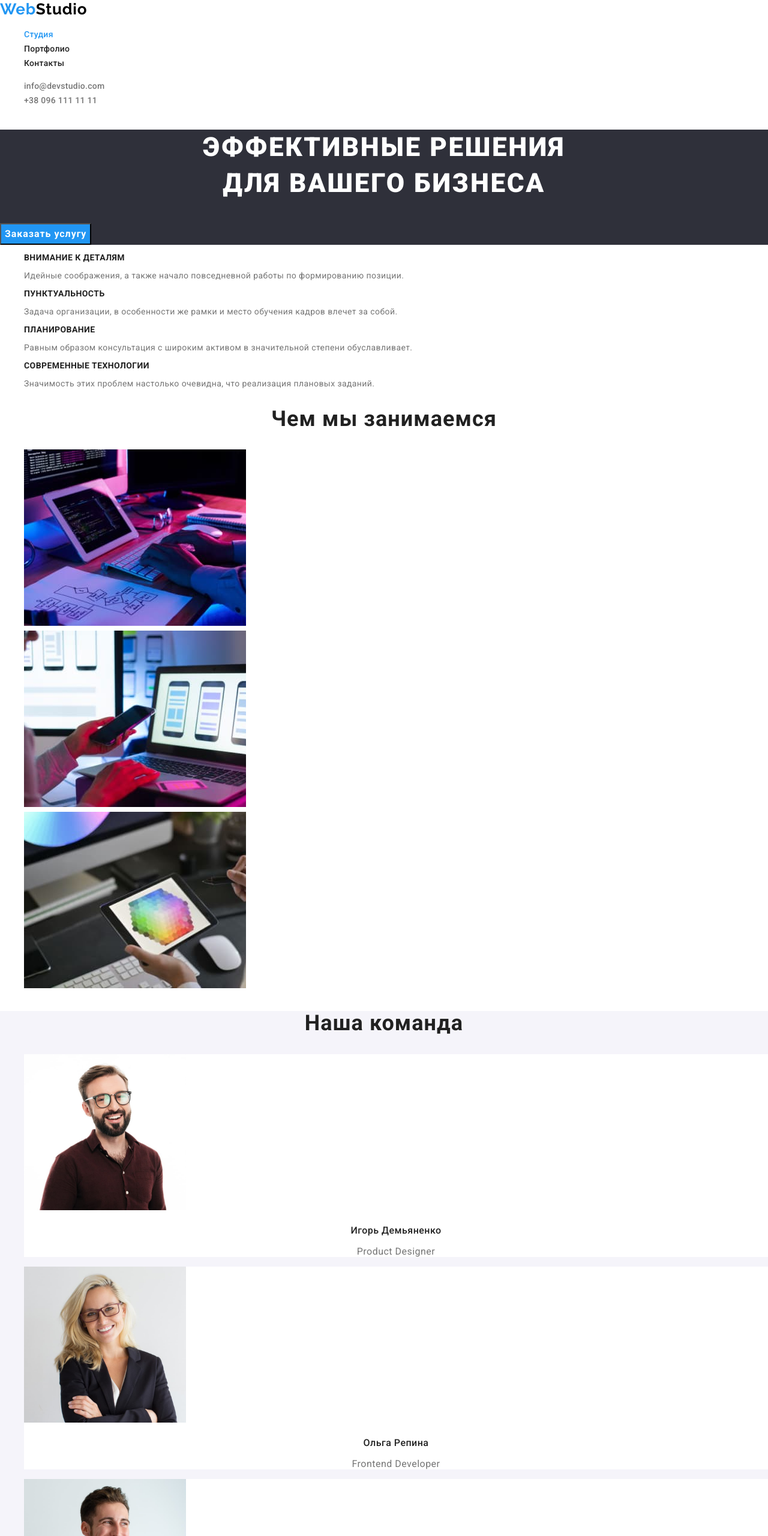
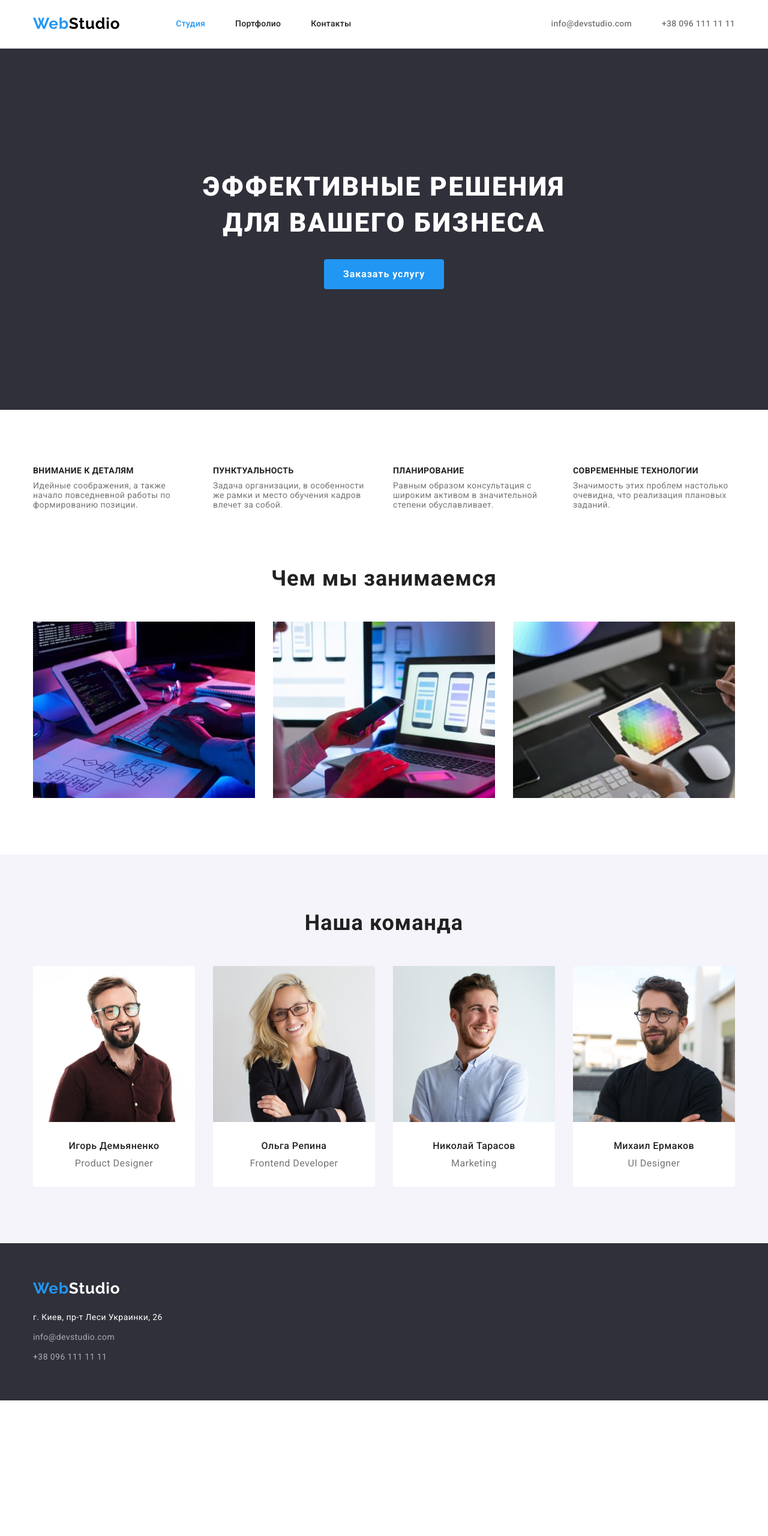
Before and after one commit to mrBidone/goit-markup-hw-03-old, a plain HTML site: page index.html in a window 1280 px wide. Shown: the top 2560 px of the page at 60% size. After the commit the page ends 2334 px from the top, so only its background shows below. Drawn offline with nearby package versions, Linux system fonts and the light colour scheme.

Commit message:
Готовое ДЗ№3

```diff
--- a/css/style.css
+++ b/css/style.css
@@ -1,3 +1,13 @@
+
+html {
+	box-sizing: border-box;
+}
+
+*,
+*::after,
+*::before {
+	box-sizing: inherit;
+}
 
 :root {
 	--main-bg-color: #ffffff;
@@ -7,6 +17,7 @@
 	--main-text-color: #757575;
 	--secondary-text-color: #212121;
 	--dark-bg-text-color: #ffffff;
+	--grid-item: 1;
 }
 
 body {
@@ -17,12 +28,59 @@ body {
 	background-color: var(--main-bg-color);
 	color: var(--main-text-color);
 }
+img {
+	display: block;
+	max-width: 100%;
+	height: auto;
+}
+h1,h2,h3,h4,h5,h6,p {
+	margin-top:0;
+}
+
 .link {
 	text-decoration: none;
 }
 
 .list {
 	list-style: none;
+	margin: 0px;
+	padding: 0px;
+}
+
+.container {
+	width:1200px;
+	padding-right:15px;
+	padding-left:15px;
+	margin-right: auto;
+	margin-left: auto;
+}
+
+.section {
+	padding-top: 94px;
+	padding-bottom: 94px;
+}
+
+.grid {
+	display: flex;
+	flex-wrap: wrap;
+	margin-left: -30px;
+	margin-top: -30px;
+
+}
+.grid-item {
+	flex-basis: calc((100% - 30px * var(--grid-item))/var(--grid-item));
+	margin-left: 30px;
+	margin-top: 30px;
+}
+/* Header */
+.header{
+	border-bottom:1px solid #ECECEC;
+}
+
+.header .container {
+	display: flex;
+	align-items: center;
+
 }
 
 .logo.link {
@@ -39,12 +97,38 @@ body {
  	color: #000000;
 }
 
+.header .logo {
+	display:block;
+	margin-right:93px;
+	padding-top: 24px;
+	padding-bottom: 25px;
+}
+
+
 /* Site nav */
+.main-nav{
+	display:flex;
+	align-items: center;
+
+}
+.site-nav {
+	display: flex;
+}
+
+.site-nav .item:not(:last-child){
+	margin-right: 50px;
+}
+
+
 .site-nav .link {
+	display: block;
+	padding-top: 32px;
+	padding-bottom:32px;
+
+	color: var(--secondary-text-color);
 	font-weight: 500;
 	line-height: 1.14;
 	letter-spacing: 0.02em;
-	color: var(--secondary-text-color);
 
 }
 .site-nav .link:focus,
@@ -55,8 +139,18 @@ body {
 .site-nav .link.current {
 	color: var(--accent-color);
 }
+/* Contact-nav */
 
+.contact-nav {
+	display: flex;
+	margin-left: auto;
+}
+.contact-nav .item:not(:last-child){
+	margin-right:50px;
+}
 .contact-nav .link {
+	padding-top: 32px;
+	padding-bottom:32px;
 	font-weight: 500;
 	font-size: 14px;
 	line-height: 1.14;
@@ -71,22 +165,32 @@ body {
 
 /* Hero */
 .hero {
+	border:1px solid transparent;
 	background-color: var(--dark-bg-color);
 }
 
 .hero-title {
+	display: block;
+	max-width: 696px;
+	padding-top: 200px;
+	margin-left: auto;
+	margin-right: auto;
+	margin-bottom:30px;
+
+	color: var(--dark-bg-text-color);
 	font-weight: 900;
 	font-size: 44px;
 	line-height: 1.36;
 	letter-spacing: 0.06em;
 	text-align: center;
 	text-transform: uppercase;
-	color: var(--dark-bg-text-color);
+
 }
 
 /* Sections */
 
 .section-title {
+	margin-bottom: 50px;
 	font-weight: 700;
 	font-size: 36px;
 	line-height: 1.16;
@@ -96,6 +200,7 @@ body {
 }
 
 .list-title {
+	margin-bottom: 10px;
 	font-size: 14px;
 	font-weight: 700;
 	line-height: 1,14;
@@ -104,6 +209,10 @@ body {
 }
 
 /* Our features section */
+.our-features .grid-item{
+	display: block;
+
+}
 .our-features .list-title {
 	font-weight: 700;
 	line-height: 1.14;
@@ -113,8 +222,19 @@ body {
 .our-features .features-item {
 	line-height: 1.14;
 	letter-spacing: 0.03em;
+	margin-bottom: 0px;
+}
+.features-grid {
+	--grid-item:4;
+}
+/*Example work*/
+.example-work {
+	padding-top: 0px;
 }
 
+.example-item {
+	--grid-item: 3;
+}
 /* Our team section */
 .our-team {
 	background-color: var(--grey-bg-color);
@@ -122,6 +242,7 @@ body {
 
 .our-team .list-item {
 	background-color: var(--main-bg-color);
+	border-radius: 0px 0px 4px 4px;
 }
 
 .our-team .list-title {
@@ -132,27 +253,62 @@ body {
 	text-align: center;
 	text-transform: none;
 }
-.our-team .team-item {
+.our-team .team-member {
+	margin-bottom:0px;
 	font-size: 16px;
 	line-height: 1.19;
 	letter-spacing: 0.03em;
 	text-align: center;
+
+}
+
+.team-item {
+	--grid-item: 4;
+}
+
+.team-card {
+	display: block;
+	padding-top: 30px;
+	padding-bottom: 30px;
+
+
+
 }
 
 /* Portfolio page */
+.filter .filter-flexbox{
+	display:flex;
+	justify-content: center;
+	margin-bottom: 50px;
+}
 
+.filter-flexbox .filter-item:not(:last-child){
+	margin-right: 8px;
+}
 
 .our-work .list-title  {
+	margin-bottom: 4px;
 	font-weight: 700;
 	font-size: 18px;
 	line-height: 2.0;
 	letter-spacing: 0.06em;
+	text-transform: none;
+}
+
+.work-card {
+	padding: 20px 24px;
+	border: 1px solid #EEEEEE;
 }
 
 .our-work .work-item {
+	margin-bottom: 0px;
 	font-size: 16px;
 	line-height: 1.87;
 	letter-spacing: 0.03em;
+}
+
+.work-list {
+	--grid-item: 3;
 }
 
 /* Footer */
@@ -163,12 +319,29 @@ body {
 .logo-studio-light {
 	color: var(--dark-bg-text-color);
 }
+
+.logo-footer {
+	padding-top: 60px;
+	margin-bottom: 20px;
+}
 .footer .address-item {
 	font-style: normal;
 	font-size: 14px;
 	line-height: 1.71;
 	letter-spacing: 0.03em;
+	margin-bottom: 0px;
 }
+
+.contacts-block {
+	display: flex;
+	flex-direction: column;
+	padding-bottom: 60px;
+}
+.contact-item{
+	margin-bottom: 9px;
+}
+
+
 .footer .address {
 	color: var(--dark-bg-text-color);
 }
@@ -185,18 +358,30 @@ body {
 
 .button {
 	cursor: pointer;
+	border: none;
 }
+.hero-button {
+	padding-bottom: 200px;
+}
+.hero .button {
+	display: block;
+	min-width: 200px;
+	padding: 10px 32px;
+	margin-left: auto;
+	margin-right: auto;
 
-.hero .button {
+	background-color: var(--accent-color);
+	color: var(--dark-bg-text-color);
 	font-weight: 700;
 	font-size: 16px;
 	line-height: 1.87;
 	align-items: center;
 	text-align: center;
 	letter-spacing: 0.06em;
-	background-color: var(--accent-color);
-	color: var(--dark-bg-text-color);
+	border-radius: 4px;
+
 }
+
 
 .hero .button:hover,
 .hero .button:focus {
@@ -204,18 +389,22 @@ body {
 }
 
 .filter-button .button {
+	display: block;
+	padding: 6px 22px;
 	font-weight: 500;
 	font-size: 16px;
 	line-height: 1.62;
 	text-align: center;
 	letter-spacing: 0.03em;
 	background-color: var(--grey-bg-color);
+	border-radius: 4px;
 }
 
 .filter-button .button:hover,
 .filter-button .button:focus {
 	background-color: var(--accent-color);
 	color: var(--dark-bg-text-color);
+	box-shadow: 0px 3px 1px rgba(0, 0, 0, 0.1), 0px 1px 2px rgba(0, 0, 0, 0.08), 0px 2px 2px rgba(0, 0, 0, 0.12);
 }
 
 /*Hidden titles*/
--- a/index.html
+++ b/index.html
@@ -11,95 +11,119 @@
 </head>
 <body>
 <!-- Header -->
-	<header>
-		<nav class="nav">
+	<header class="header">
+		<div class="container">
+			<nav class="main-nav">
 				<a class="logo link" href="./index.html"><span class="logo-web">Web</span><span class="logo-studio">Studio</span></a>
 				<ul class="site-nav list">
-				<li><a class="link current" href="./index.html">Студия</a></li>
-				<li><a class="link" href="./portfolio.html">Портфолио</a></li>
-				<li><a class="link" href="">Контакты</a></li>
+					<li class="item"><a class="link current" href="./index.html">Студия</a></li>
+					<li class="item"><a class="link" href="./portfolio.html">Портфолио</a></li>
+					<li class="item"><a class="link" href="">Контакты</a></li>
 				</ul>
 			</nav>
 				<ul class="contact-nav list">
-				<li><a class="link" href="mailto:info@devstudio.com">info@devstudio.com</a></li>
-				<li><a class="link" href="tel:+380961111111">+38 096 111 11 11</a></li>
+					<li class="item"><a class="link" href="mailto:info@devstudio.com">info@devstudio.com</a></li>
+					<li class="item"><a class="link" href="tel:+380961111111">+38 096 111 11 11</a></li>
 				</ul>
+		</div>
 	</header>
 <!-- Main -->
 	<main>
 <!-- Герой -->
 		<section class="hero">
-			<h1 class="hero-title">Эффективные решения<br> для вашего бизнеса</h1>
+			<h1 class="hero-title">Эффективные решения для вашего бизнеса</h1>
+			<div class="hero-button">
 			<button class="button" type="button">Заказать услугу</button>
+			</div>
 		</section>
 <!-- Наши преимущества -->
 		<section class="section our-features">
+			<div class="container">
 				<h2 class="section-title visually-hidden">Наши преимущества</h2>
-			<ul class="list">
-				<li>
+				<ul class="list grid features-grid">
+					<li class="grid-item">
 						<h3 class="list-title">Внимание к деталям</h3>
 						<p class="features-item">Идейные соображения, а также начало повседневной работы по формированию позиции.</p>
 					</li>
-				<li>
+					<li class="grid-item">
 						<h3 class="list-title">Пунктуальность</h3>
 						<p class="features-item">Задача организации, в особенности же рамки и место обучения кадров влечет за собой.</p>
 					</li>
-				<li>
+					<li class="grid-item">
 						<h3 class="list-title">Планирование</h3>
 						<p class="features-item">Равным образом консультация с широким активом в значительной степени обуславливает.</p>
 					</li>
-				<li>
+					<li class="grid-item">
 						<h3 class="list-title">Современные технологии</h3>
 						<p class="features-item">Значимость этих проблем настолько очевидна, что реализация плановых заданий.</p>
 					</li>
 				</ul>
+			</div>
 		</section>
 <!-- Чем мы занимаемся -->
-		<section class="section">
+		<section class="section example-work">
+			<div class="container">
 				<h2 class="section-title">Чем мы занимаемся</h2>
-			<ul class="list">
-				<li><img src="images/box-1.jpg" width="370" alt="Процесс верстки веб-страницы"></li>
-				<li><img src="images/img.jpg" width="370" alt="Процесс оформления стилей для веб-страницы"></li>
-				<li><img src="images/img-2.jpg" width="370" alt="Процесс создания дизайна веб-страницы"></li>
+				<ul class="list grid example-item">
+					<li class="grid-item"><img src="images/box-1.jpg" width="370" alt="Процесс верстки веб-страницы"></li>
+					<li class="grid-item"><img src="images/img.jpg" width="370" alt="Процесс оформления стилей для веб-страницы"></li>
+					<li class="grid-item"><img src="images/img-2.jpg" width="370" alt="Процесс создания дизайна веб-страницы"></li>
 				</ul>
+			</div>
 		</section>
 <!-- Наша команда -->
 		<section class="section our-team">
+			<div class="container">
 				<h2 class="section-title">Наша команда</h2>
-			<ul class="list">
-				<li class="list-item">
+				<ul class="list grid team-item">
+					<li class="grid-item  list-item">
 						<img src="images/img-3.jpg" alt="Фото Игоря Демьяненко" width="270">
+						<div class="team-card">
 							<h3 class="list-title">Игорь Демьяненко</h3>
-					<p class="team-item" lang="en">Product Designer</p>
+							<p class="team-member" lang="en">Product Designer</p>
+						</div>
 					</li>
-				<li class="list-item">
+					<li class="grid-item list-item">
 							<img src="images/img-4.jpg" alt="Фото Ольги Репиной" width="270">
+						<div class="team-card">
 							<h3 class="list-title">Ольга Репина</h3>
-					<p class="team-item" lang="en">Frontend Developer</p>
+							<p class="team-member" lang="en">Frontend Developer</p>
+						</div>
 					</li>
-				<li class="list-item">
+					<li class="grid-item list-item">
 							<img src="images/img-5.jpg" alt="Фото Николая Тарасова" width="270">
+						<div class="team-card">
 							<h3 class="list-title">Николай Тарасов</h3>
-					<p class="team-item" lang="en">Marketing</p>
+							<p class="team-member" lang="en">Marketing</p>
+						</div>
 					</li>
-				<li class="list-item">
+					<li class="grid-item list-item">
 							<img src="images/img-6-2.jpg" alt="Фото Михаила Ермакова" width="270">
+						<div class="team-card">
 							<h3 class="list-title">Михаил Ермаков</h3>
-					<p class="team-item" lang="en">UI Designer</p>
+							<p class="team-member" lang="en">UI Designer</p>
+						</div>
 					</li>
 				</ul>
+			</div>
 		</section>
 	</main>
 <!-- Footer -->
 	<footer class="footer">
+		<div class="container">
+			<div class="logo-footer">
 				<a class="logo link" href="./index.html"><span class="logo-web">Web</span><span class="logo-studio-light">Studio</span></a>
+			</div>
 				<address class="address-item">
-			<p class="address">г. Киев, пр-т Леси Украинки, 26</p>
+					<div class="contacts-block">
+						<p class="address contact-item">г. Киев, пр-т Леси Украинки, 26</p>
 						<ul class="list">
-				<li><a class="link" href="mailto:info@devstudio.com">info@devstudio.com</a></li>
+							<li class="contact-item"><a class="link" href="mailto:info@devstudio.com">info@devstudio.com</a></li>
 							<li><a class="link" href="tel:+380961111111">+38 096 111 11 11</a></li>
 						</ul>
+					</div>
 				</address>
+		</div>
 	</footer>
 </body>
 </html>
```
Also changed, not shown: portfolio.html (+56 -27 lines). Lines whose indentation alone changed are shown as unchanged.
